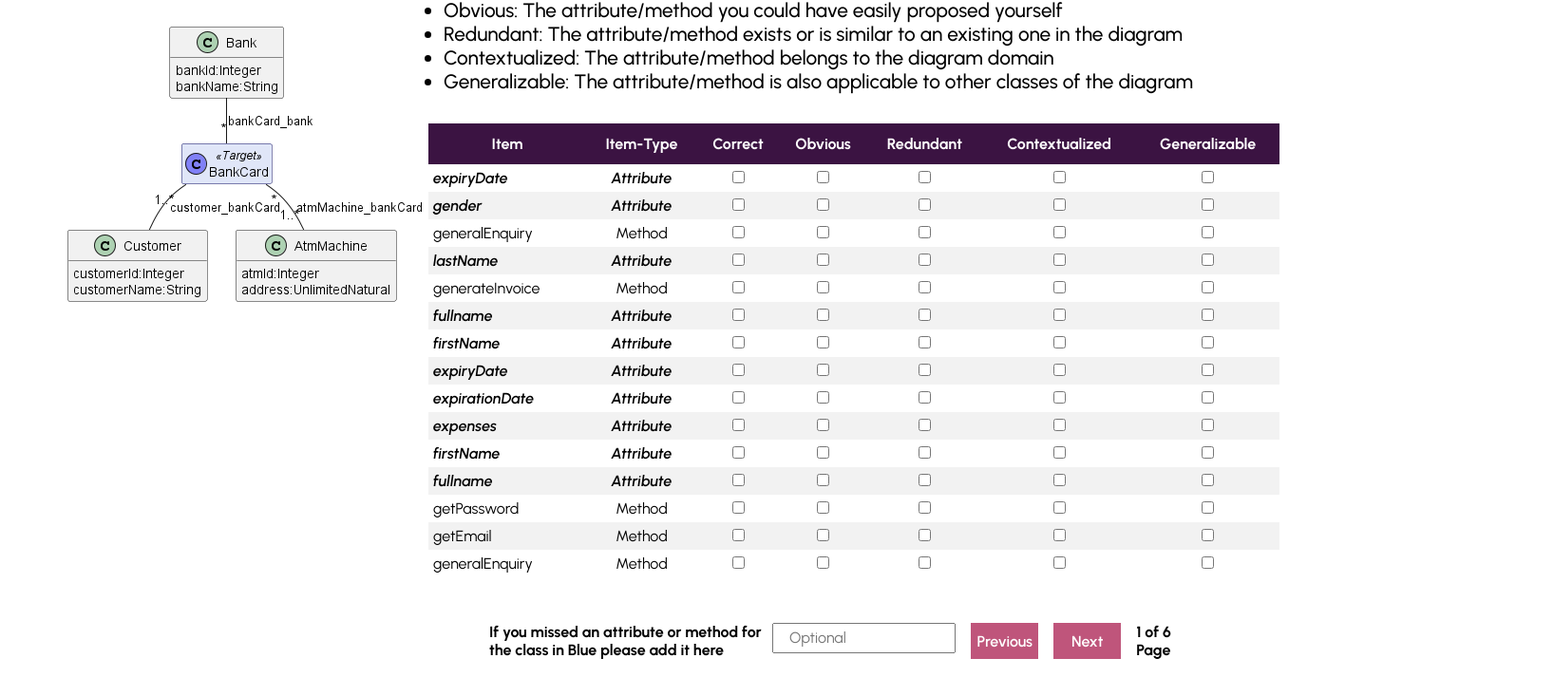
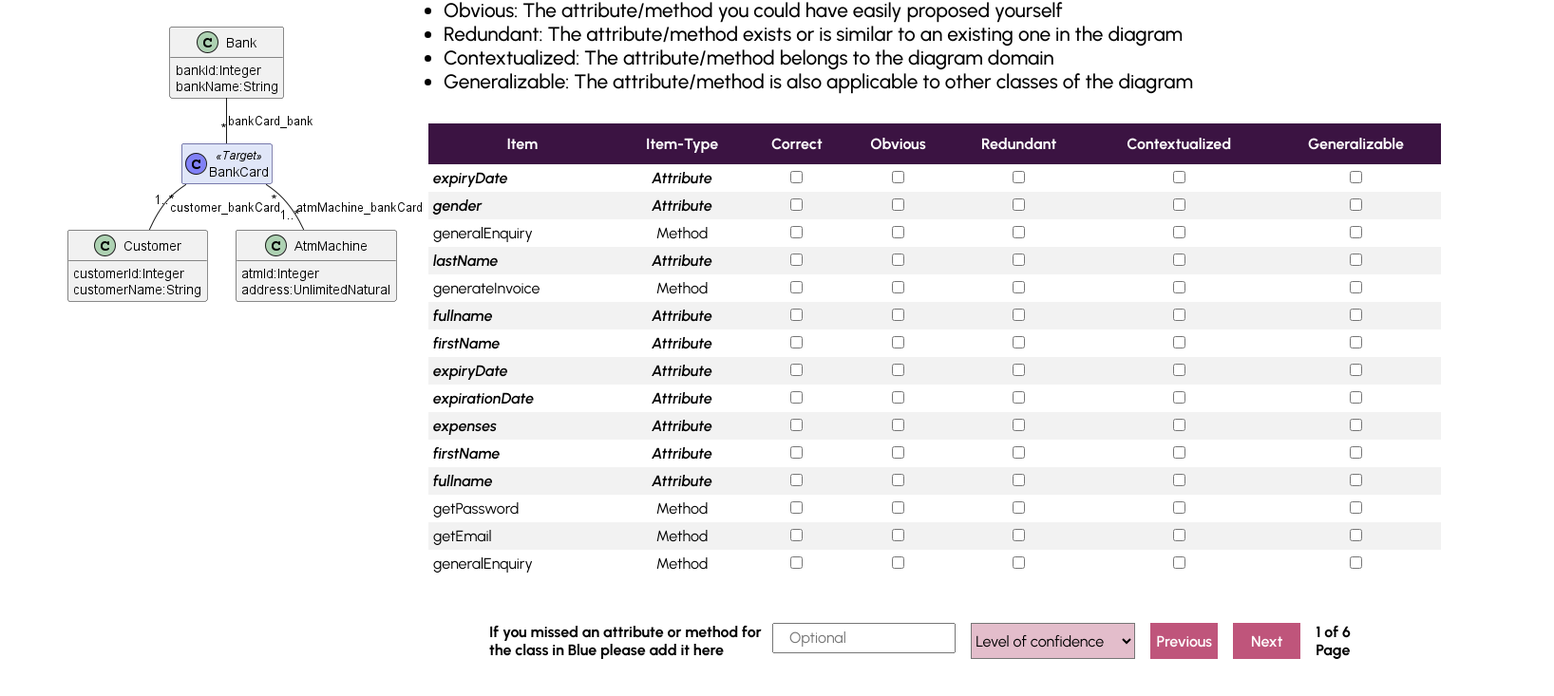
Before and after one commit to lissetteag/Droid-UserStudy, a React (Create React App) app in the folder frontend/: page /survey in a window 1280 px wide. Shown: the part 175-908 px from the top of the page at 95% size, 1636 px wide, since content can reach past the window. Built offline with nearby package versions, Linux system fonts and the light colour scheme.

Commit message:
Adding level of confidence survey section

```diff
--- a/frontend/src/components/Table.js
+++ b/frontend/src/components/Table.js
@@ -52,6 +52,7 @@ const defaultColumn = {
     Cell: EditableCell,
 }
 const recommendations = []
+const confidence = []
 // Be sure to pass our updateMyData and the skipPageReset option
 export default function Table({ COLUMNS, useCaseData, param }) {
     // For this example, we're using pagination to illustrate how to stop
@@ -65,6 +66,7 @@ export default function Table({ COLUMNS, useCaseData, param }) {
     const [skipPageReset, setSkipPageReset] = useState(false)
     const navigate = useNavigate();
     const recommendationRef = useRef();
+    const confidenceRef = useRef();
 
 
 
@@ -101,12 +103,17 @@ export default function Table({ COLUMNS, useCaseData, param }) {
     // illustrate that flow...
     const resetData = () => {
         getRecommendation()
+        getConfidence()
         setData(originalData)
         data.push(recommendations)
+        data.push(confidence)
         console.log(data);
-        axios.post('http://157.230.127.240:8080/receive', {
+        //To publish response locally on or the server
+        //  axios.post('http://157.230.127.240:8080/receive', {
+        axios.post('http://localhost:8080/receive', {
             data, param
         })
+
         navigate("/Finish")
     }
 
@@ -114,6 +121,13 @@ export default function Table({ COLUMNS, useCaseData, param }) {
         // console.log(page[0].original.photo);
         recommendations.push({ recommendation: recommendationRef.current.value, photoId: page[0].original.photo });
         recommendationRef.current.value = "";
+    }
+
+
+    const getConfidence = () => {
+        // console.log(page[0].original.photo);
+        confidence.push({ confidence: confidenceRef.current.value, photoId: page[0].original.photo });
+        confidenceRef.current.value = "";
     }
 
 
@@ -206,6 +220,17 @@ export default function Table({ COLUMNS, useCaseData, param }) {
                                 placeholder="Optional"
                                 ref={recommendationRef}
                             />
+                            <select
+                                name="optionlist"
+                                ref={confidenceRef}
+                                onChange="combo(this, 'demo')">
+                                <option selected disabled>Level of confidence</option>
+                                <option>Completely confident</option>
+                                <option>Fairly confident</option>
+                                <option>Somewhat confident</option>
+                                <option>Slightly confident</option>
+                                <option>Not confident at all</option>
+                            </select>
                             <button onClick={() => {
                                 previousPage();
 
@@ -216,6 +241,7 @@ export default function Table({ COLUMNS, useCaseData, param }) {
                                 <button onClick={(e) => {
                                     nextPage()
                                     getRecommendation()
+                                    getConfidence()
                                 }} disabled={!canNextPage}>
                                     Next
                                 </button>
--- a/frontend/src/styles/survey.css
+++ b/frontend/src/styles/survey.css
@@ -84,6 +84,8 @@
 
 .submi input::placeholder {
     font-size: 1rem;
+    margin-right: 1rem;
+    margin-left: 1rem;
 }
 
 .submi button {
@@ -98,6 +100,11 @@
 
 }
 
+.submi select{
+    margin-right: 1rem;
+    font-size: 1rem;
+     background-color: hwb(337 74% 11%);
+}
 
 .radios {
     display: flex;
```
